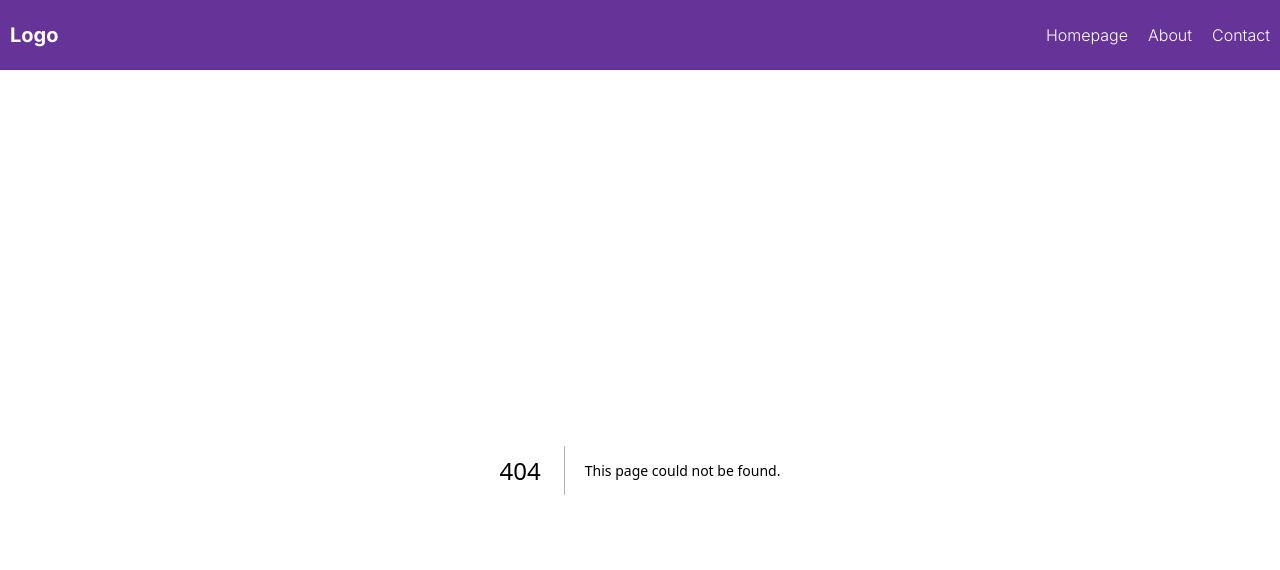
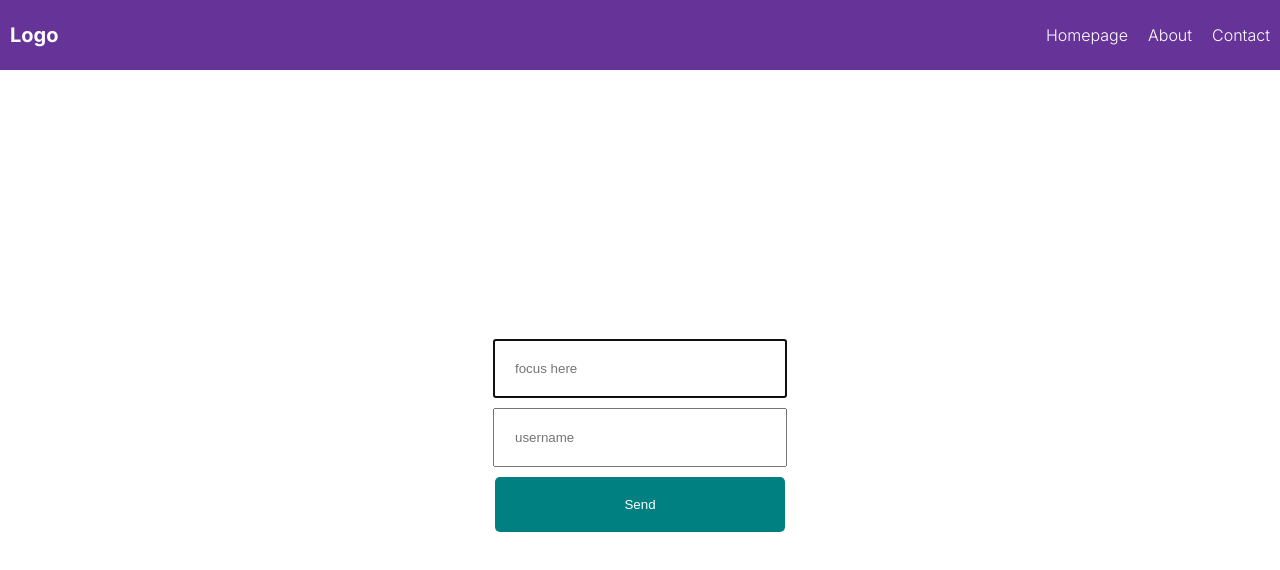
Before and after one commit to cembicakci/ts-basics, a Next.js app: page /6-useref-example in a window 1280 px wide. Before the commit this address had no page. Shown: the top 570 px of the page. Built offline with nearby package versions, Linux system fonts and the light colour scheme.

Commit message:
react ref

```diff
--- /dev/null
+++ b/src/app/6-useref-example/page.tsx
@@ -0,0 +1,26 @@
+'use client'
+import React, { useEffect, useRef } from "react"
+
+const refExample = () => {
+
+    const inputRef = useRef<HTMLInputElement>(null)
+    const usernameInputRef = useRef<HTMLInputElement>(null)
+
+    useEffect(() => {
+        inputRef.current?.focus()
+    }, [])
+
+    const handleClick = () => {
+        console.log('username is: ' + usernameInputRef.current?.value)
+    }
+
+    return (
+        <div className="useRefExample">
+            <input type="text" placeholder="focus here" ref={inputRef} />
+            <input type="text" placeholder="username" ref={usernameInputRef} />
+            <button onClick={handleClick}>Send</button>
+        </div>
+    )
+}
+
+export default refExample
```
